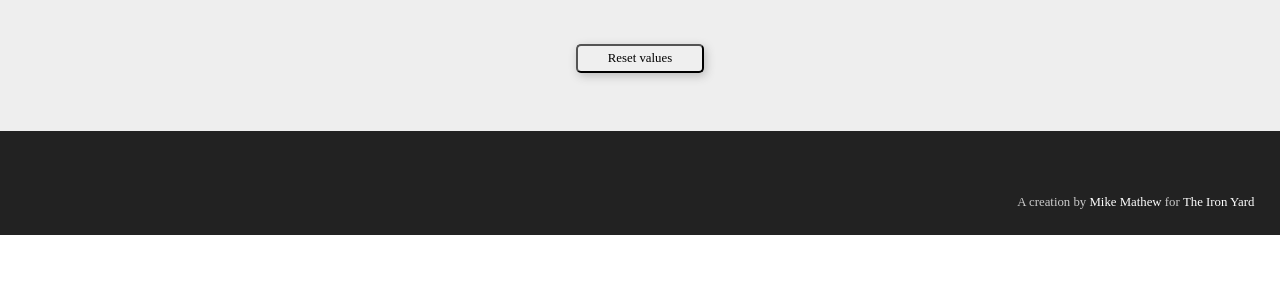
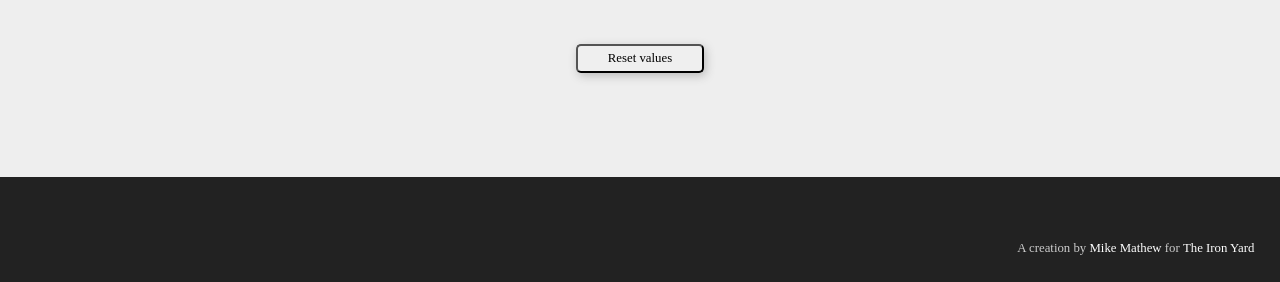
Before and after one commit to m2mathew/backbone-todo-list, a website: page index.html in a window 1280 px wide. Shown: the part 518-800 px from the top of the page. Drawn offline with Linux system fonts and the light colour scheme.

Commit message:
Updated layout to put footer at bottom

```diff
--- a/styles/main.sass.css
+++ b/styles/main.sass.css
@@ -356,7 +356,10 @@ th {
   padding: 0; }
 
 body {
-  font-family: Input Mono; }
+  font-family: Input Mono;
+  display: flex;
+  flex-flow: column;
+  min-height: 100vh; }
 
 header {
   padding: 2em;
@@ -398,6 +401,7 @@ form .input-field {
   border: 4px solid #444; }
 
 .main-section {
+  flex: 1;
   text-align: center;
   font-size: 1em;
   background-color: #eee;
--- a/styles/main.scss
+++ b/styles/main.scss
@@ -2,6 +2,9 @@
 
 body {
     font-family: Input Mono;
+    display: flex;
+    flex-flow: column;
+    min-height: 100vh;
 }
 
 header {
@@ -53,6 +56,7 @@ form .input-field {
 }
 
 .main-section {
+    flex: 1;
     text-align: center;
     font-size: 1em;
     background-color: #eee;
```
